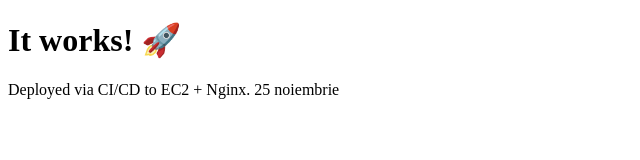
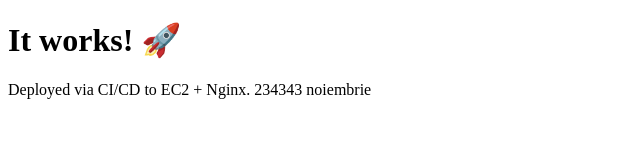
Before and after one commit to cosmin-neamtiu/cosmin-cicd-demo, a plain HTML site: page site/index.html in a window 1280 px wide. Shown: the full height of the page, 0-640 px from the left. Drawn offline with Linux system fonts and the light colour scheme.

Commit message:
added text to index html to test infra

```diff
--- a/site/index.html
+++ b/site/index.html
@@ -6,6 +6,6 @@
   </head>
   <body>
     <h1>It works! 🚀</h1>
-    <p>Deployed via CI/CD to EC2 + Nginx. 25 noiembrie</p>
+    <p>Deployed via CI/CD to EC2 + Nginx. 234343 noiembrie</p>
   </body>
 </html>
```
